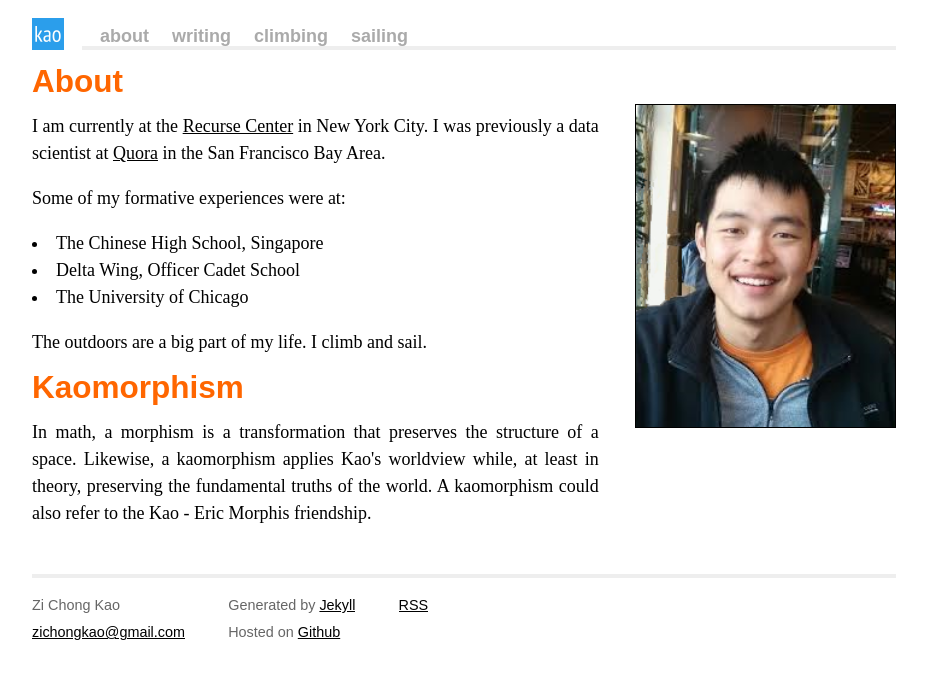
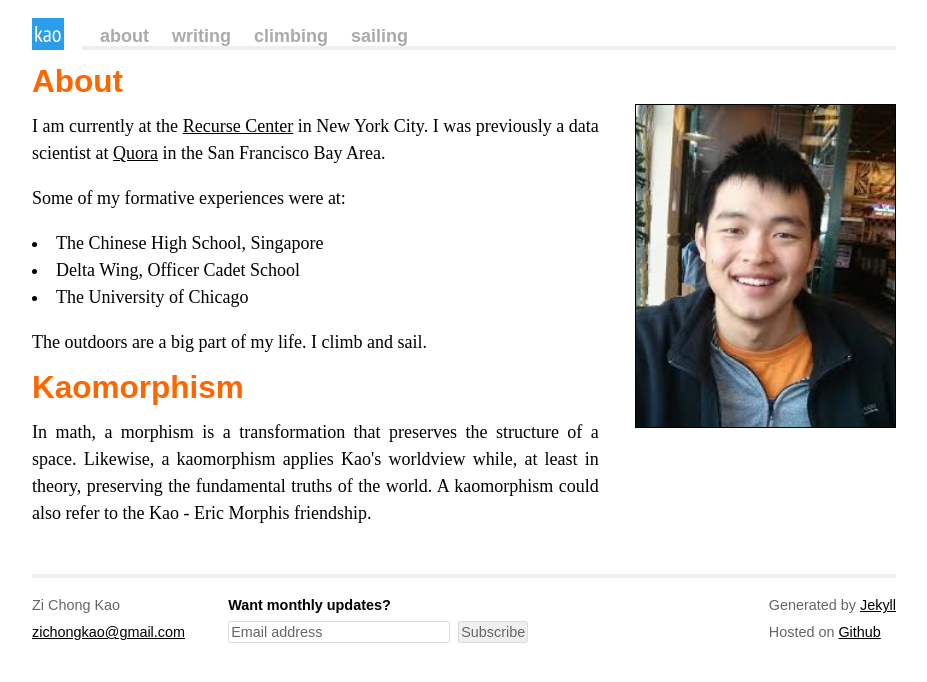
Before and after one commit to zichongkao/zichongkao.github.io, a Jekyll site: the page built from index.html, in a window 1280 px wide. Shown: the top 682 px of the page, without its empty margins (176-1103 px from the left). Built offline with Jekyll 4.4.1, drawn with Linux system fonts in a browser that asks for light colours.

Commit message:
Add subscription

```diff
--- a/_layouts/default.html
+++ b/_layouts/default.html
@@ -11,8 +11,6 @@
 
         <!-- syntax highlighting CSS -->
         <link rel="stylesheet" href="/css/syntax.css">
-
-        <!-- Custom CSS -->
         <link rel="stylesheet" href="/css/main.css">
         <link rel="shortcut icon" type="image/x-icon" href="{{site.url}}/favicon.ico">
         <!-- thanks to https://favicon.io/ -->
@@ -37,22 +35,29 @@
 
           <div class="footer">
             <div class="contact">
-              <p>
                 Zi Chong Kao<br />
                 <a href="mailto:zichongkao+web@gmail.com">zichongkao@gmail.com</a><br />
                     <br />
-              </p>
             </div>
-            <div class="contact">
-              <p>
+            <div id="mc_embed_signup">
+              <form action="https://kaomorphism.us19.list-manage.com/subscribe/post?u=5b6639b2e5d0c7cff6114006d&amp;id=1dcbd47af2" method="post" id="mc-embedded-subscribe-form" name="mc-embedded-subscribe-form" class="validate" target="_blank" novalidate>
+                  <div id="mc_embed_signup_scroll">
+                    <div class="mc-field-group">
+                      <label for="mce-EMAIL">Want monthly updates?</label>
+                      <input type="email" value="Email address" name="EMAIL" class="required email" id="mce-EMAIL">
+                    </div>
+                    <div id="mce-responses" class="clear">
+                      <div class="response" id="mce-error-response" style="display:none"></div>
+                      <div class="response" id="mce-success-response" style="display:none"></div>
+                    </div>    <!-- real people should not fill this in and expect good things - do not remove this or risk form bot signups-->
+                    <div style="position: absolute; left: -5000px;" aria-hidden="true"><input type="text" name="b_5b6639b2e5d0c7cff6114006d_1dcbd47af2" tabindex="-1" value=""></div>
+                    <div class="clear"><input type="submit" value="Subscribe" name="subscribe" id="mc-embedded-subscribe" class="button"></div>
+                  </div>
+              </form>
+            </div>
+            <div class="contact-right">
                 Generated by <a href="https://jekyllrb.com/">Jekyll</a><br/>
-                Hosted on <a href="https://github.com/zichongkao/zichongkao.github.io">Github</a>
-              </p>
-            </div>
-            <div class="contact">
-              <p>
-                <a href="feed.xml">RSS</a><br/>
-              </p>
+                Hosted on <a href="https://github.com/zichongkao/zichongkao.github.io">Github</a><br/>
             </div>
           </div>
         </div>
--- a/css/main.scss
+++ b/css/main.scss
@@ -213,25 +213,56 @@ div.resource  h2{
   color: #666;
   border-top: 4px solid #eee;
   margin-top: 2em;
+  padding-top: 1em;
   overflow: hidden;
+
+  a {
+    color: #000;
+  }
 
   .contact {
     float: left;
     margin-right: 3em;
   }
 
-  .contact a {
-    color: #000;
+  .contact-right {
+    float: right;
+    margin-left: 3em;
   }
 
-  .rss {
-    margin-top: 1.1em;
-    margin-right: -.2em;
-    float: right;
-  }
+  #mc_embed_signup {
+    margin: 0 auto;
+    display: inline-block;
+    font-family: 'Robato', sans-serif;
+    color: #666;
 
-  .rss img {
-    border: 0;
+    label { display:block; color: #000; font-weight:bold; }
+    .mc-field-group { display: inline-block; }
+    .clear { display: inline-block; }
+
+
+    input {
+      -webkit-border-radius: 2px;
+      -moz-border-radius: 2px;
+      border-radius: 2px;
+      border: 1px solid #ddd;
+      padding: 2px;
+      font-family: 'Robato', sans-serif;
+      font-size: 100%;
+      color: #666;
+    }
+
+    input#mce-EMAIL {
+      min-width: 15em;
+    }
+    input#mce-EMAIL:focus { border-color:#333; }
+
+    input#mc-embedded-subscribe {
+    }
+
+    input#mc-embedded-subscribe:hover { cursor:pointer; }
+    #mce-error-response {display:none;}
+    #mce-success-response {color:#529214; display:none;}
   }
 }
 
```
